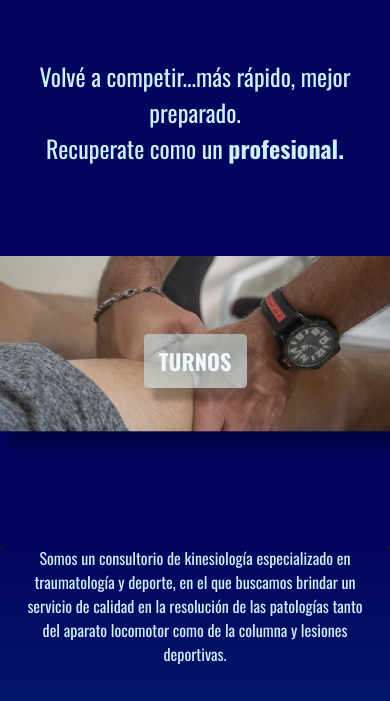
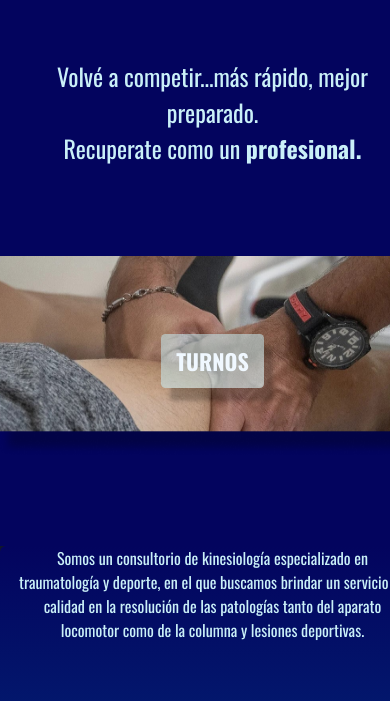
Before and after one commit to amandabrousson/SANTEv2, a website: page index.html in a window 390 px wide. Shown: the part 141-842 px from the top of the page. Drawn offline with nearby package versions, Linux system fonts and the light colour scheme.

Commit message:
ajusteScreen5

```diff
--- a/scss/_header.scss
+++ b/scss/_header.scss
@@ -94,13 +94,10 @@ header{
 
 @media screen and (max-width: 426px){
     html{
-        height: -webkit-fill-available;
-        width: -webkit-fill-available;
+
     }
     body{
         width: 425px;
-        height: -webkit-fill-available;
-        width: -webkit-fill-available;
 
 
 
```
Also changed, not shown: css/index.css.
